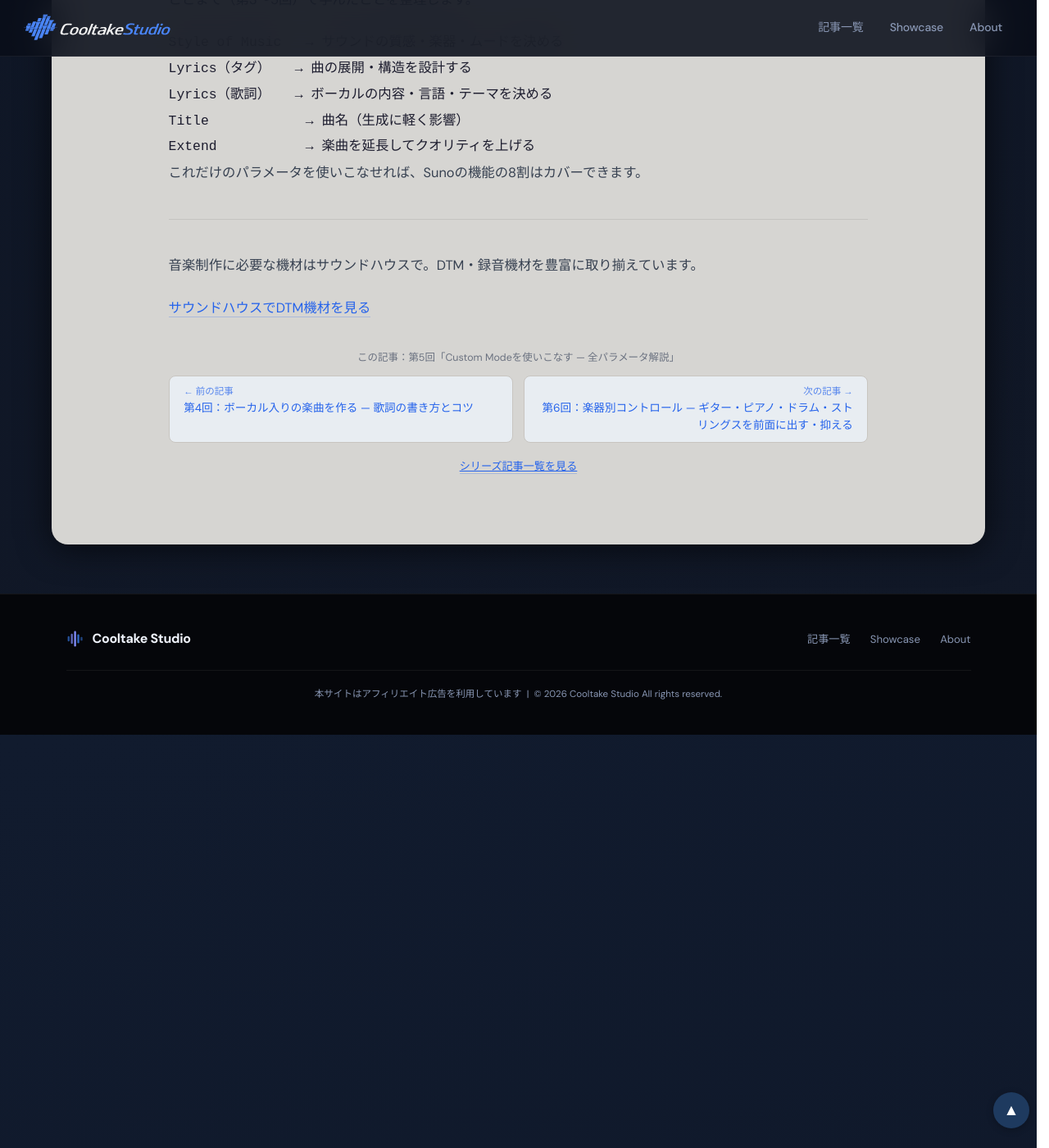
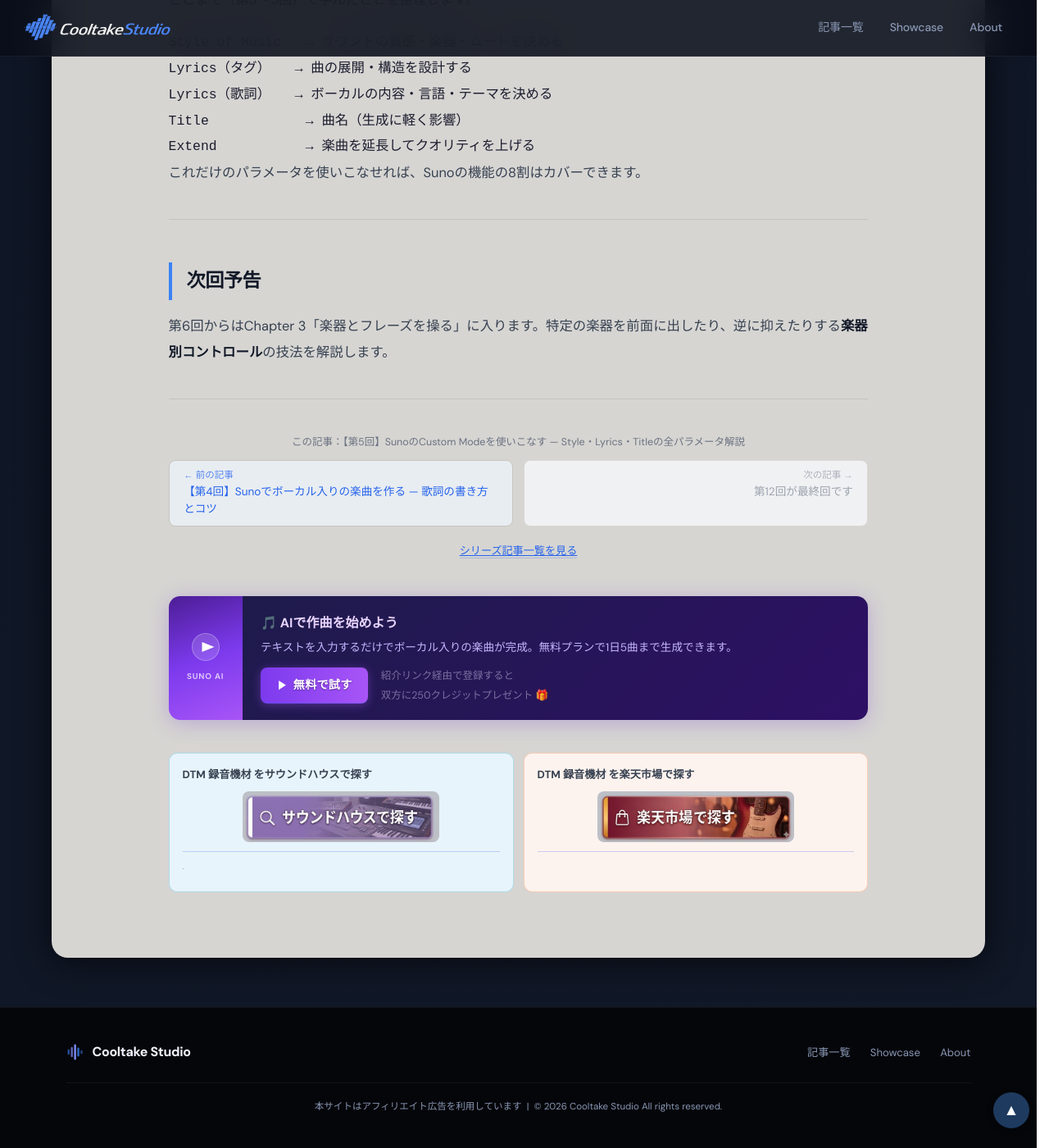
Before and after one commit to cooltake/cooltake-staging, a Jekyll site: the page built from _posts/2026-06-23-suno-guide-05.md, in a window 1280 px wide and 1400 px high, scrolled down 4756 px. Shown: the whole window at 82% size. Built offline with Jekyll 4.4.1, drawn with Linux system fonts in a browser that asks for light colours; some web fonts are replaced; some of the changed text lies outside the part shown.

Commit message:
fix: 誤って消えたSuno招待CTA・ショップボタンincludeを復元（06/28版ベース）

```diff
--- a/_posts/2026-06-23-suno-guide-05.md
+++ b/_posts/2026-06-23-suno-guide-05.md
@@ -1,11 +1,14 @@
 ---
 layout: post
-title: "SunoのCustom Modeを使いこなす — Style・Lyrics・Titleの全パラメータ解説【第5回】"
+title: "【第5回】SunoのCustom Modeを使いこなす — Style・Lyrics・Titleの全パラメータ解説"
 description: "Suno AIのCustom Modeを完全解説。Style of Music・Lyrics・Titleの役割と組み合わせ方を体系的に解説し、思い通りの楽曲に近づける方法を紹介します。"
 date: 2026-06-23
 categories: [production]
 tags: [Suno, AI音楽, Custom Mode, プロンプト, DTM]
 image: /assets/images/thumb-suno-guide-05.jpg
+series: suno-guide
+series_title: "Sunoで曲を作る"
+series_num: 5
 ---
 
 ## Custom Modeでできることの全体像
@@ -168,22 +171,14 @@
 
 ---
 
-<div class="cta-soundhouse">
-<p>音楽制作に必要な機材はサウンドハウスで。DTM・録音機材を豊富に取り揃えています。</p>
-<a href="https://h.accesstrade.net/sp/cc?rk=01001xqc00os63&url=https%3A%2F%2Fwww.soundhouse.co.jp%2Fsearch%2Findex%2F%3Fcategory%3D%26search_all%3DDTM" rel="nofollow" referrerpolicy="no-referrer-when-downgrade">サウンドハウスでDTM機材を見る</a>
-</div>
+## 次回予告
 
-<div style="margin:2rem 0;">
-  <p style="text-align:center;font-size:.78rem;color:#6b7280;margin-bottom:.6rem;">この記事：第5回「Custom Modeを使いこなす — 全パラメータ解説」</p>
-  <div style="display:flex;flex-wrap:wrap;gap:.8rem;">
-    <a href="/production/suno-guide-04/" style="flex:1;min-width:200px;display:block;padding:.6rem 1.1rem;background:#e8edf2;border:1px solid #c8c5c0;border-radius:8px;color:#1e3a5f;text-decoration:none;font-size:.85rem;line-height:1.5;">
-      <span style="display:block;font-size:.72rem;opacity:.75;margin-bottom:2px;">← 前の記事</span>
-      <span>第4回：ボーカル入りの楽曲を作る — 歌詞の書き方とコツ</span>
-    </a>
-    <a href="/production/suno-guide-06/" style="flex:1;min-width:200px;text-align:right;display:block;padding:.6rem 1.1rem;background:#e8edf2;border:1px solid #c8c5c0;border-radius:8px;color:#1e3a5f;text-decoration:none;font-size:.85rem;line-height:1.5;">
-      <span style="display:block;font-size:.72rem;opacity:.75;margin-bottom:2px;">次の記事 →</span>
-      <span>第6回：楽器別コントロール — ギター・ピアノ・ドラム・ストリングスを前面に出す・抑える</span>
-    </a>
-  </div>
-  <p style="text-align:center;margin-top:.8rem;"><a href="/series-list.html?series=suno-guide" style="color:#1e3a5f;font-size:.82rem;text-decoration:underline;">シリーズ記事一覧を見る</a></p>
-</div>
+第6回からはChapter 3「楽器とフレーズを操る」に入ります。特定の楽器を前面に出したり、逆に抑えたりする**楽器別コントロール**の技法を解説します。
+
+---
+
+{% include suno-series-nav.html current=5 %}
+
+{% include suno-cta.html %}
+
+<div style="display:flex;gap:.75rem;margin:2rem 0;"><div style="flex:1;padding:.8rem 1rem 1rem;background:#e8f4fb;border-radius:10px;border:1px solid rgba(8,145,178,.25);"><span style="display:block;margin:0 0 .5rem;color:#374151;font-size:.82rem;font-weight:bold;">DTM 録音機材 をサウンドハウスで探す</span><a href="https://h.accesstrade.net/sp/cc?rk=01001xqc00os63&url=https%3A%2F%2Fwww.soundhouse.co.jp%2Fsearch%2Findex%2F%3Fcategory%3D%26search_all%3DDTM" rel="nofollow" referrerpolicy="no-referrer-when-downgrade" style="display:block;text-decoration:none;text-align:center;"><img src="/assets/images/btn-soundhouse.jpg" alt="サウンドハウスで探す" width="240" style="height:auto;border-radius:8px;display:inline-block;"></a><img src="https://h.accesstrade.net/sp/rr?rk=01001xqc00os63" width="1" height="1" border="0" alt="" loading="lazy"></div><div style="flex:1;padding:.8rem 1rem 1rem;background:#fdf3ee;border-radius:10px;border:1px solid rgba(234,88,12,.25);"><span style="display:block;margin:0 0 .5rem;color:#374151;font-size:.82rem;font-weight:bold;">DTM 録音機材 を楽天市場で探す</span><a href="https://search.rakuten.co.jp/search/mall/DTM+%E9%8C%B2%E9%9F%B3%E6%A9%9F%E6%9D%90/" rel="nofollow" referrerpolicy="no-referrer-when-downgrade" style="display:block;text-decoration:none;text-align:center;"><img src="/assets/images/btn-rakuten.jpg" alt="楽天市場で探す" width="240" style="height:auto;border-radius:8px;display:inline-block;"></a></div></div>
```
